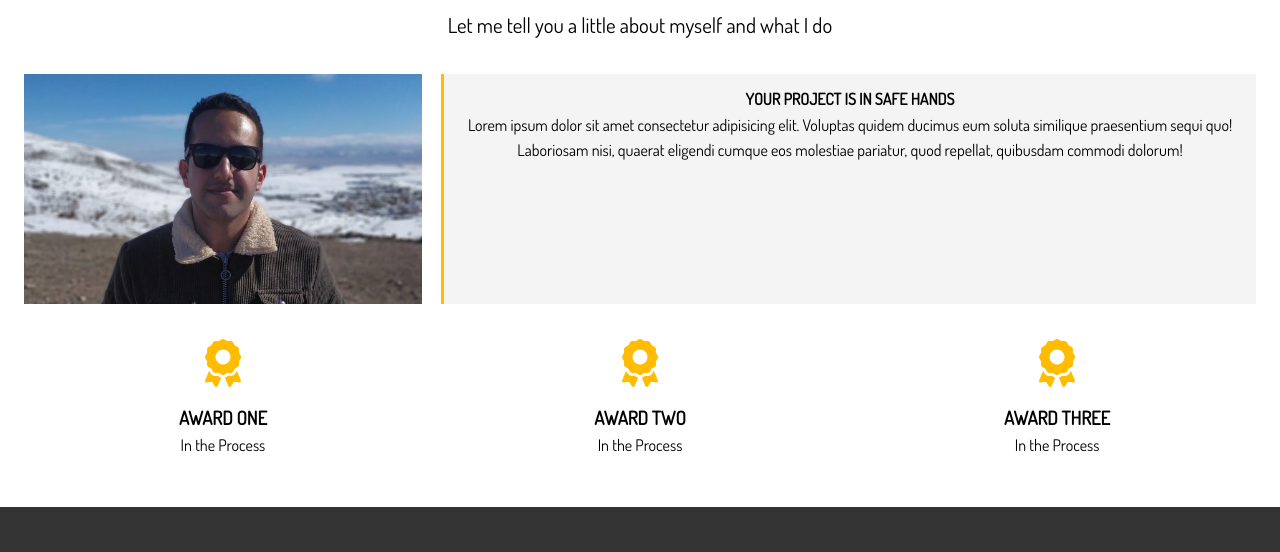
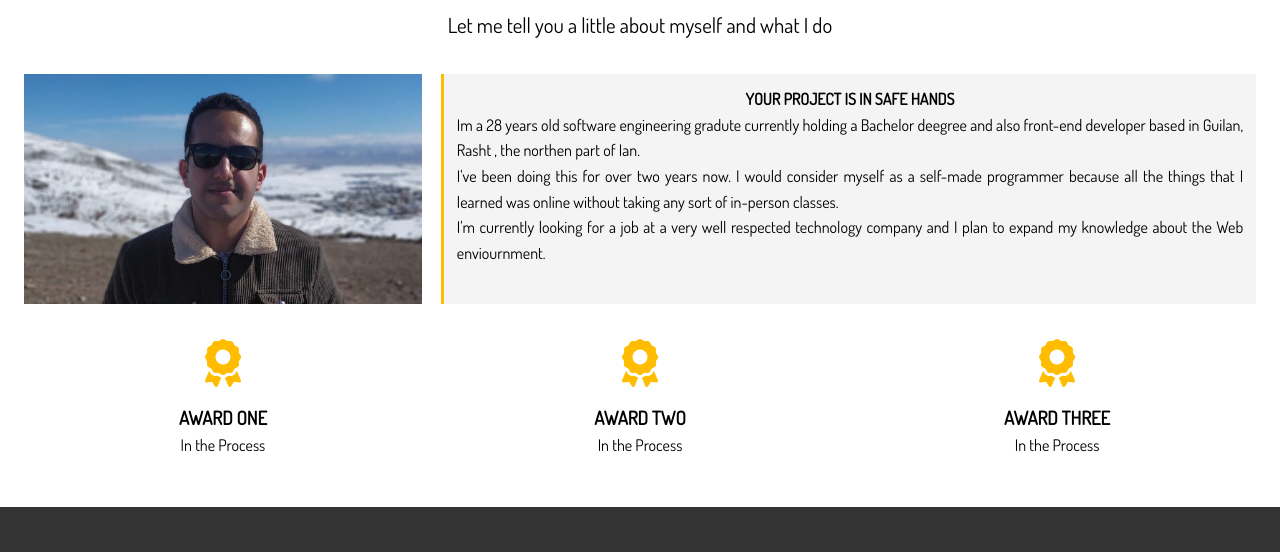
Before and after one commit to thisizmamy/Porfolio-Project, a website: page dist/about.html in a window 1280 px wide. Shown: the part 207-759 px from the top of the page. Drawn offline with Linux system fonts and the light colour scheme.

```diff
--- a/scss/main.scss
+++ b/scss/main.scss
@@ -233,6 +233,10 @@
             grid-area: bio;
             border-left: 3px solid $main-color;
             padding: 0.8rem;
+
+            p {
+                text-align: justify;
+            }
         }
 
         .award-1 {
@@ -302,6 +306,7 @@
                 border: 1px solid $medium-color;
                 border-radius: 5px;
                 padding: 0.5rem;
+                padding-bottom: 50px;
             }
 
             img {
```
Also changed, not shown: dist/about.html, dist/contact.html, dist/css/main.css, dist/img/about-logos/html.jpg (added), dist/index.html, dist/work.html.
